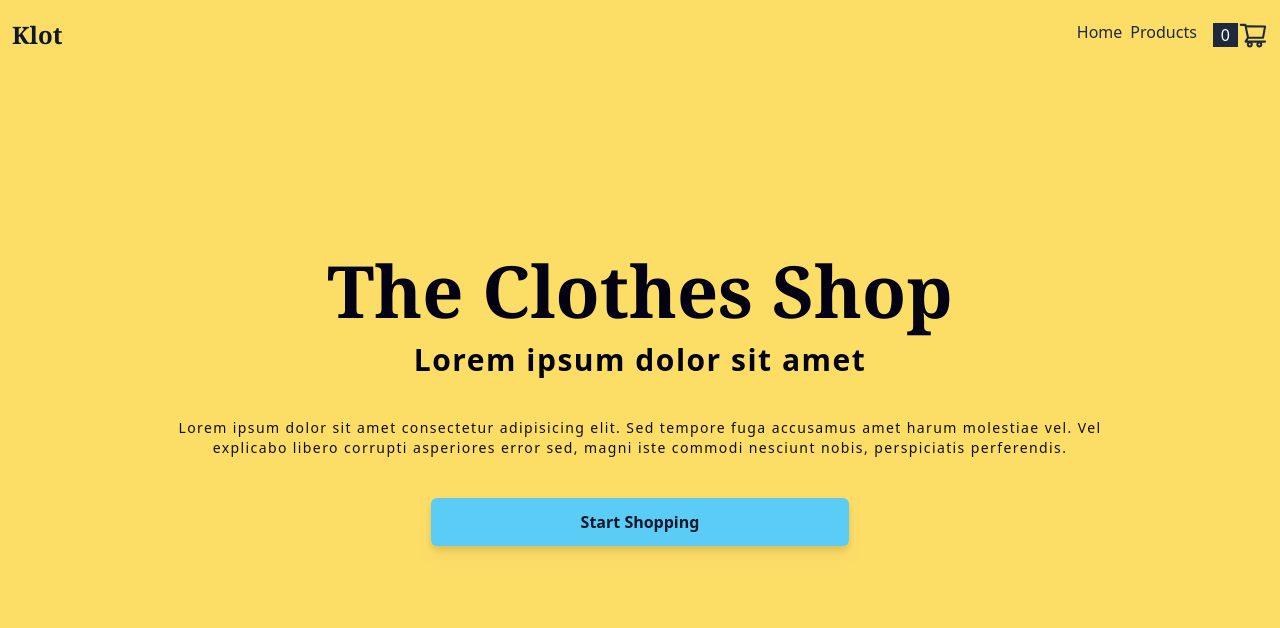
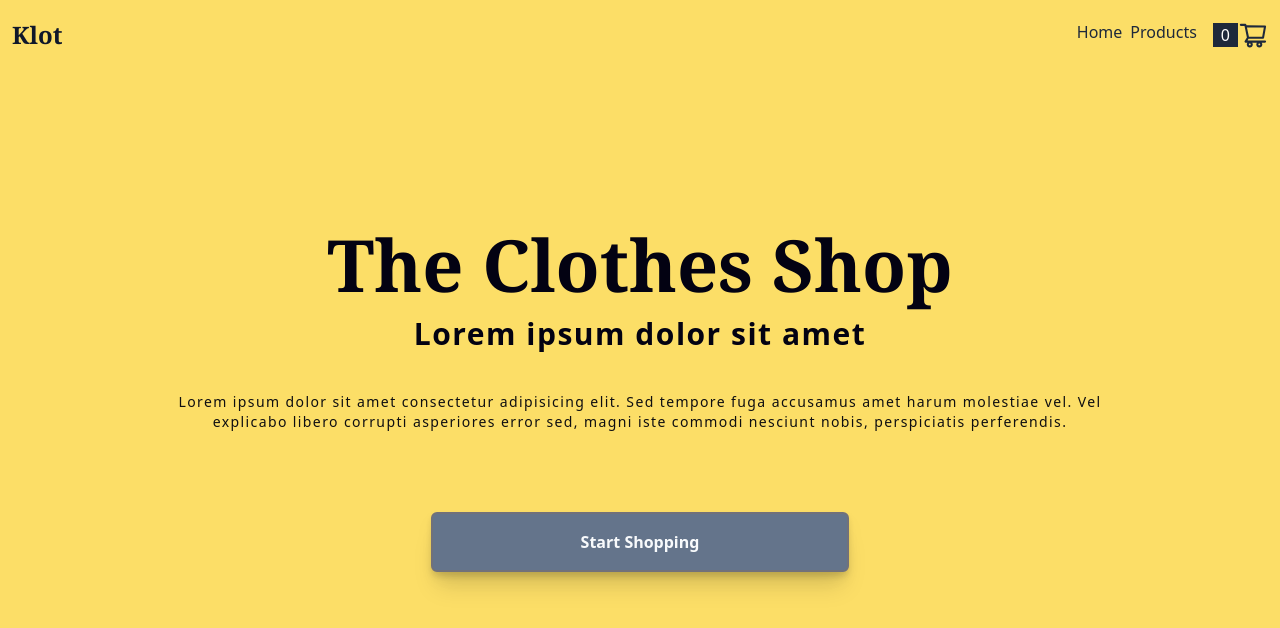
Before and after one commit to androyt1/react-shopping-cart, a React (Create React App) app: page / in a window 1280 px wide. Shown: the top 628 px of the page. Built offline with nearby package versions, Linux system fonts and the light colour scheme.

Commit message:
first commit

```diff
--- a/src/pages/Home.js
+++ b/src/pages/Home.js
@@ -12,7 +12,7 @@ const Home = () => {
             <h3 className='text-xl md:text-3xl mt-4 tracking-wider font-semibold text-[#030212]'>Lorem ipsum dolor sit amet</h3>
             <p className='md:w-3/4 mt-10 text-sm tracking-widest text-[#0e0e11]'>Lorem ipsum dolor sit amet consectetur adipisicing elit. Sed tempore fuga accusamus amet harum molestiae vel. Vel explicabo libero corrupti asperiores error sed, magni iste commodi nesciunt nobis, perspiciatis perferendis.</p>
 
-            <button className='mt-10 w-2/3 md:w-1/3 bg-[#5bccf6] text-slate-900 font-semibold px-3 py-3 rounded-md drop-shadow-lg' onClick={()=>{navigate('/products')}}>Start Shopping</button>
+            <button className='mt-20 w-2/3 md:w-1/3 border-2 border-zinc-500 shadow-xl hover:text-white font-semibold px-3 py-4 outline-1 rounded-md drop-shadow-lg bg-slate-500 text-slate-50 transition-all duration-700 ease-linear' onClick={()=>{navigate('/products')}}>Start Shopping</button>
             </div>
         </header>
     </>
```
